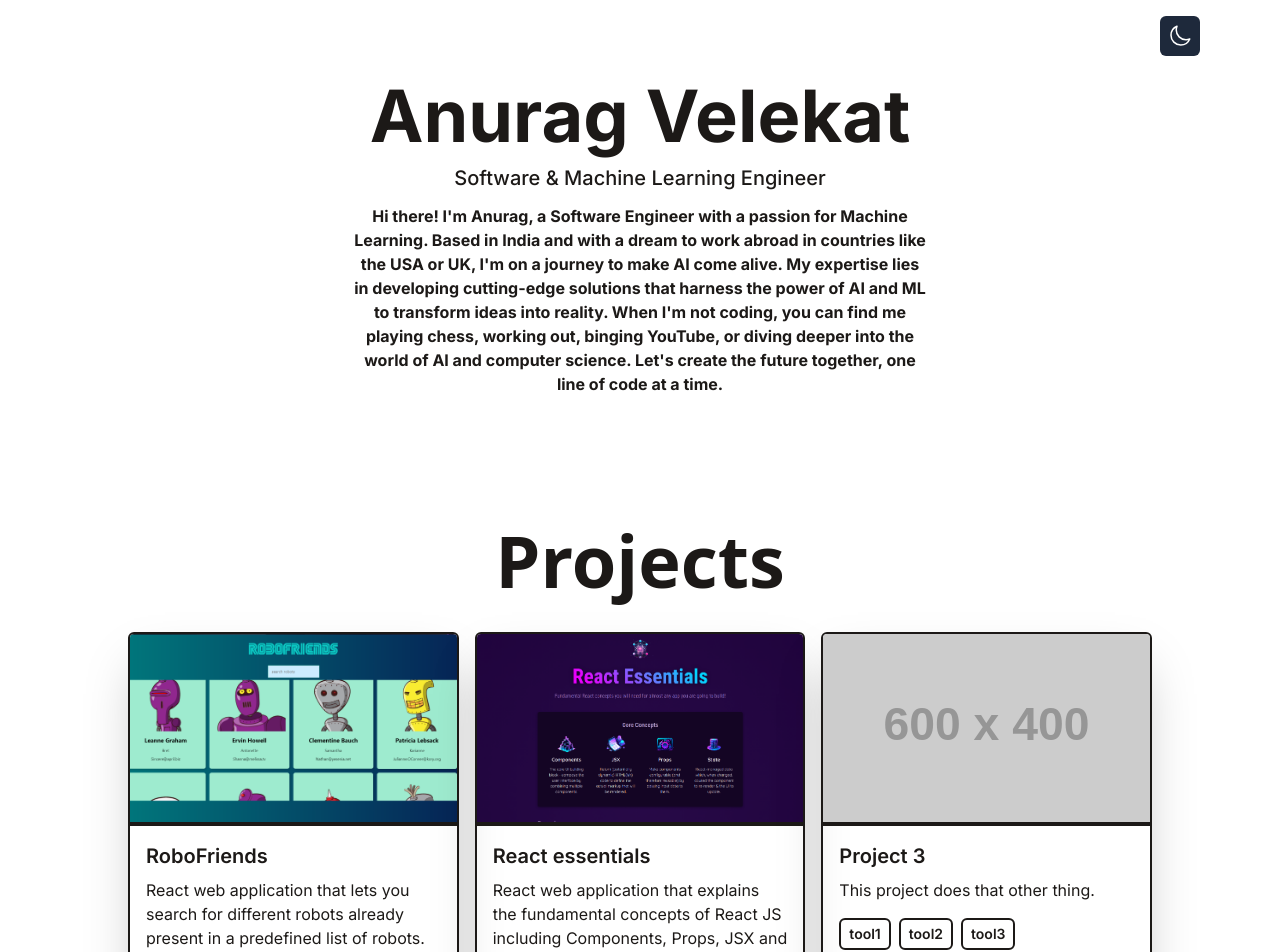
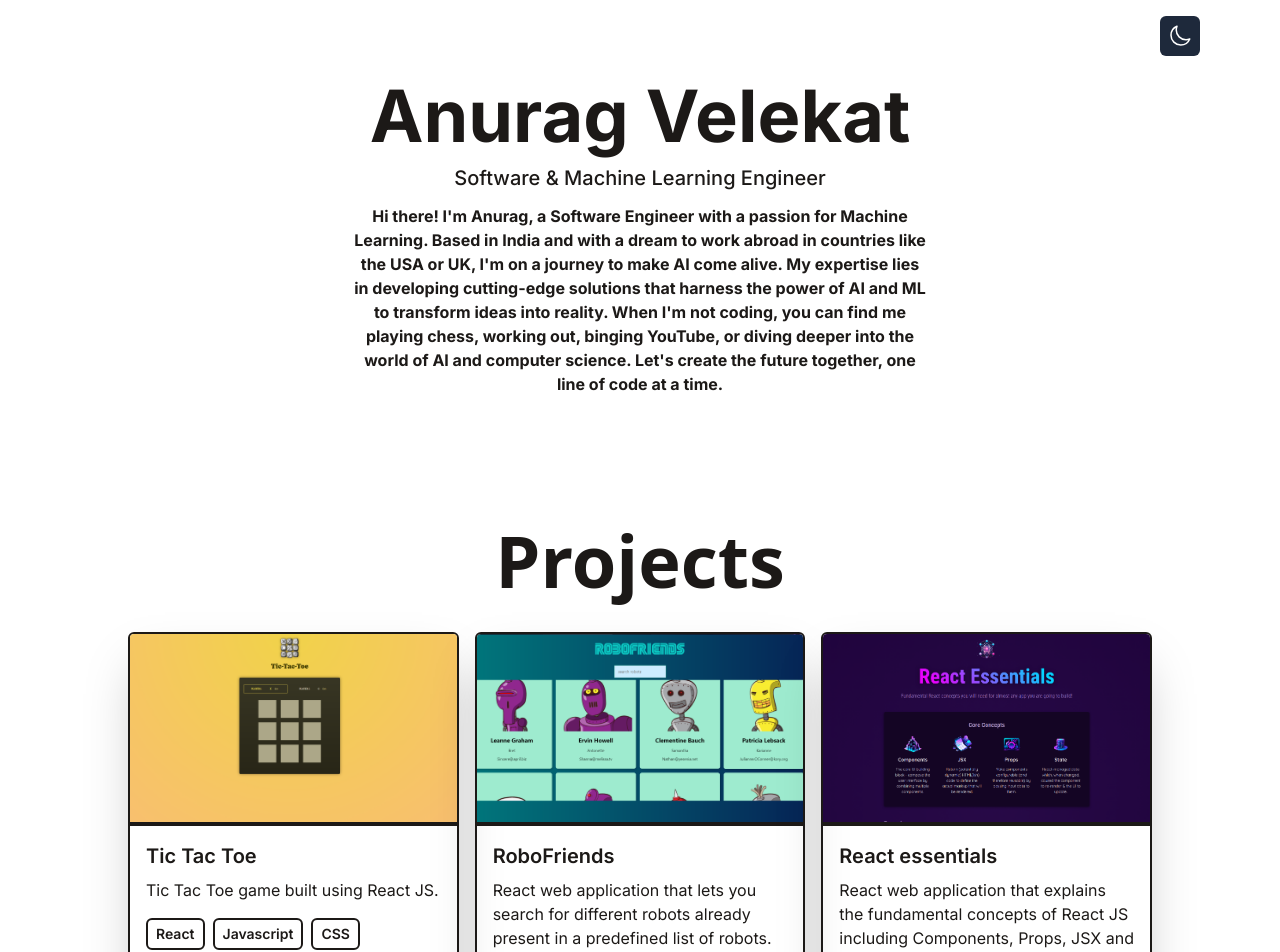
Before and after one commit to AnuragVelekat/Portfolio-Legacy-, a React (Vite) app: page / in a window 1280 px wide. Shown: the top 952 px of the page. Built offline with nearby package versions, Linux system fonts and the light colour scheme.

Commit message:
added tic tac toe project

```diff
--- a/src/data/portfolio.js
+++ b/src/data/portfolio.js
@@ -1,4 +1,11 @@
 export default [
+  {
+    title: "Tic Tac Toe",
+    imgUrl: "assets\\tic-tac-toe.png",
+    stack: ["React", "Javascript", "CSS"],
+    link: "https://anuragvelekat-tic-tac-toe.vercel.app/", //link to project
+    description: "Tic Tac Toe game built using React JS.",
+  },
   {
     title: "RoboFriends",
     imgUrl: "assets\\robofriends.png",
@@ -15,11 +22,4 @@ export default [
     description:
       "React web application that explains the fundamental concepts of React JS including Components, Props, JSX and State.",
   },
-  {
-    title: "Project 3",
-    imgUrl: "https://placehold.co/600x400.png",
-    stack: ["tool1", "tool2", "tool3"],
-    link: "", //link to project
-    description: "This project does that other thing.",
-  },
 ];
```
Also changed, not shown: public/assets/tic-tac-toe.png (added).
